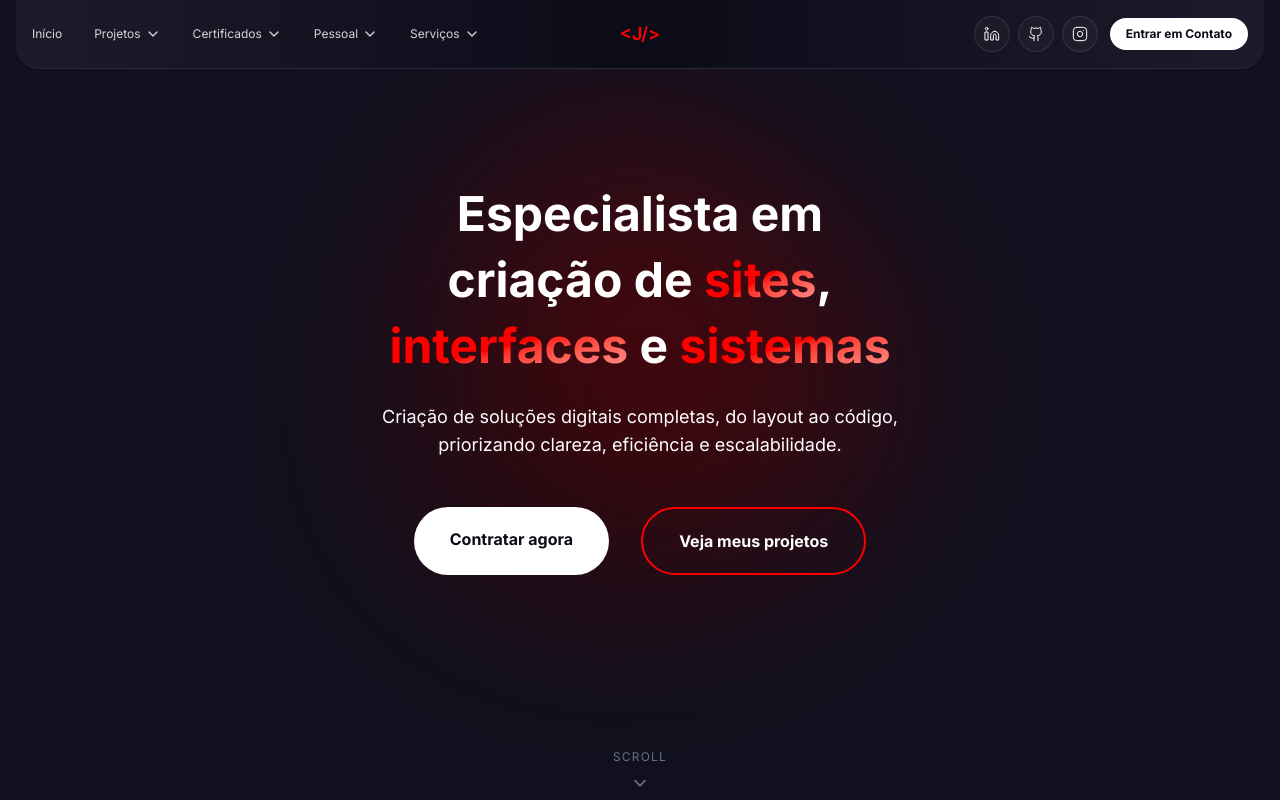
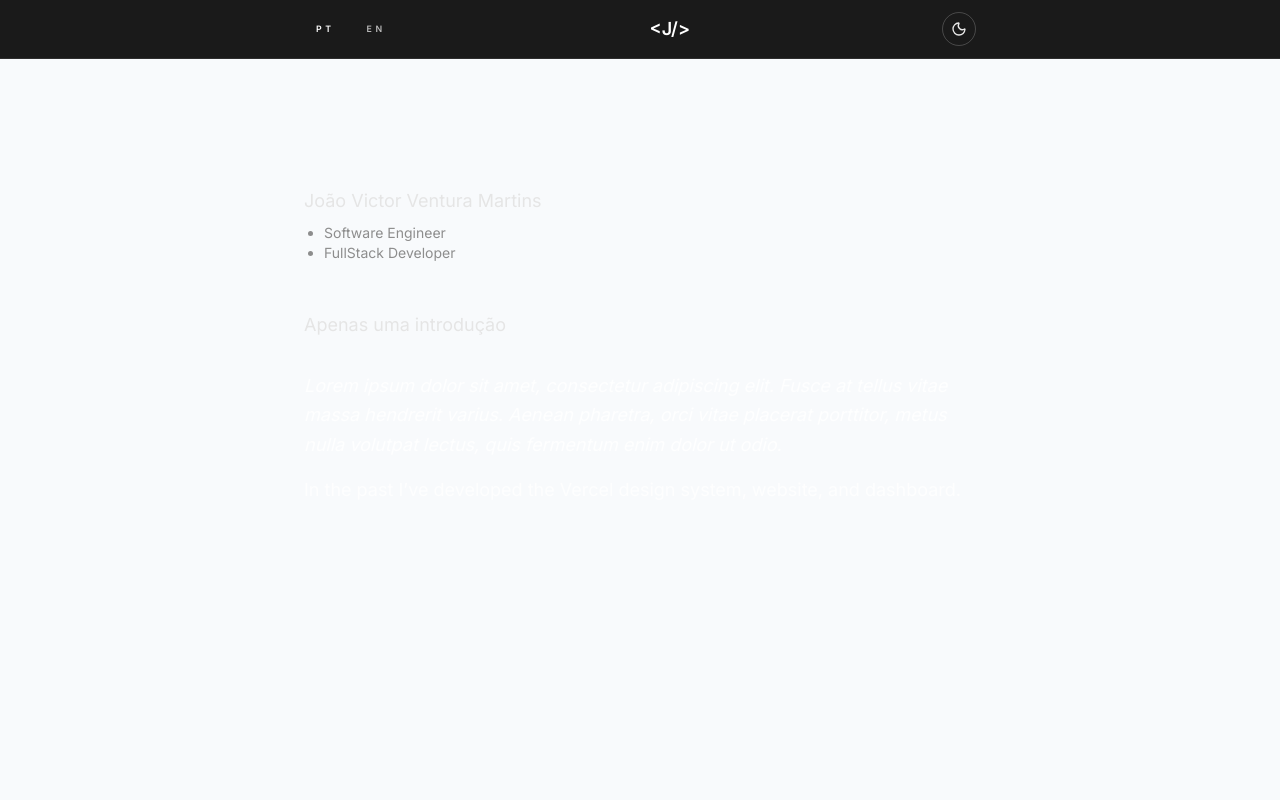
Before and after one commit to JoaoVictorVM/PortfolioJoaoVictorMartins, a Next.js app: page / in a window 1280 px wide. Shown: the top 800 px of the page. Built offline with nearby package versions, Linux system fonts and the light colour scheme.

Commit message:
refactor: altera modelo do portfolio, para o novo padrao que irei utilizar
- Alteracao definida para mudar foco do projeto
- Foco antigo: Pagina chamativa com varios componentes
- Foco atual: Partir para algo minimalista focado na qualidade dos conteudo do portfolio e nao no estilo dele

```diff
--- a/src/app/layout.tsx
+++ b/src/app/layout.tsx
@@ -2,6 +2,7 @@ import type { Metadata } from "next";
 import { Inter } from "next/font/google";
 import "../styles/globals.css";
 import ConditionalShell from "@/components/layout/conditionalShell";
+import { PreferenceProvider } from "@/context/preferences/PreferenceProvider";
 
 const inter = Inter({
   subsets: ["latin"],
@@ -22,7 +23,9 @@ export default function RootLayout({
   return (
     <html lang="en" className={inter.className}>
       <body className={`antialiased`}>
-        <ConditionalShell>{children}</ConditionalShell>
+        <PreferenceProvider>
+          <ConditionalShell>{children}</ConditionalShell>
+        </PreferenceProvider>
       </body>
     </html>
   );
--- a/src/app/page.tsx
+++ b/src/app/page.tsx
@@ -1,27 +1,14 @@
 import { AboutSection } from "@/components/pages/home/about-section/aboutSection";
 import { CertificationsSection } from "@/components/pages/home/certifications-section/certificationsSection";
 import { CtaSection } from "@/components/pages/home/cta-section/ctaSection";
-import { HeroSection } from "@/components/pages/home/hero-section/heroSection";
+import { IntroSection } from "@/components/pages/home/intro-section/introSection";
 import { ProjectsSection } from "@/components/pages/home/projects-section/projectsSection";
 import { ServicesSection } from "@/components/pages/home/services-section/servicesSection";
-import { SectionDivider } from "@/components/ui/sectionDivider";
 
 export default function Home() {
   return (
-    <>
-      <main>
-        <section id="inicio" className="h-screen flex flex-col">
-          <div className="flex-1 flex items-center justify-center">
-            <HeroSection />
-          </div>
-          <SectionDivider text="SCROLL" />
-        </section>
-        <AboutSection />
-        <ProjectsSection />
-        <CertificationsSection />
-        <ServicesSection />
-        <CtaSection />
-      </main>
-    </>
+    <main className="min-h-screen">
+      <IntroSection />
+    </main>
   );
 }
--- a/src/components/layout/footer/footer.tsx
+++ b/src/components/layout/footer/footer.tsx
@@ -1,51 +1,11 @@
-import { FooterLogo } from "./footerLogo";
-import { FooterLinks } from "./footerLinks";
-import { FooterSocial } from "./footerSocial";
-import { FooterCopyright } from "./footerCopyright";
+export function Footer() {
+  const year = new Date().getFullYear();
 
-const linksUteis = [
-  { label: "Projetos", href: "/projetos" },
-  { label: "Certificados", href: "/certificados" },
-  { label: "Links", href: "/links" },
-];
-
-const secoes = [
-  { label: "Início ", href: "/#inicio" },
-  { label: "Seção Sobre Mim", href: "/#sobre-mim" },
-  { label: "Seção Projetos", href: "/#projetos" },
-  { label: "Seção Serviços", href: "/#servicos" },
-  { label: "Seção Certificados", href: "/#certificados" },
-];
-
-export function Footer() {
   return (
-    <footer className="px-4">
-      <div className="max-w-7xl mx-auto bg-gradient-to-r from-[var(--cor-escuro-6)] via-[var(--cor-escuro-1)] to-[var(--cor-escuro-6)] rounded-t-3xl border-t border-[var(--cor-escuro-7)] p-4">
-        <div className="max-w-7xl mx-auto px-4 py-10 md:py-12">
-          <div className="grid grid-cols-1 md:grid-cols-4 gap-8 md:gap-6">
-            <div className="md:col-span-1">
-              <FooterLogo />
-            </div>
-
-            <div>
-              <FooterLinks title="Links úteis" links={linksUteis} />
-            </div>
-
-            <div>
-              <FooterLinks title="Seções" links={secoes} />
-            </div>
-
-            <div>
-              <FooterSocial />
-            </div>
-          </div>
-        </div>
-
-        <div className="border-t border-gray-800/50" />
-
-        <div className="max-w-7xl mx-auto px-4 py-6">
-          <FooterCopyright />
-        </div>
+    <footer className="border-t border-[var(--line-color-dark)] bg-[var(--bg-color-dark)]">
+      <div className="mx-auto flex max-w-2xl items-center justify-between py-3 font-normal text-sm text-[var(--detail-color-dark)]">
+        <span>Cabo Verde - MG 37880-000</span>
+        <span>{year}</span>
       </div>
     </footer>
   );
--- a/src/components/layout/header/header.tsx
+++ b/src/components/layout/header/header.tsx
@@ -1,33 +1,63 @@
-import { HeaderContato } from "./headerContato";
+"use client";
+
+import { Moon, Sun } from "lucide-react";
+import { usePreference } from "@/context/preferences/PreferenceProvider";
+import { cn } from "@/lib/utils";
 import { HeaderLogo } from "./headerLogo";
-import { Nav } from "./nav";
-import { MobileMenu } from "./mobileMenu";
+
+const languageOptions = [
+  { label: "PT", value: "pt" },
+  { label: "EN", value: "en" },
+] as const;
+
+function LanguageSwitcher() {
+  const { language, setLanguage } = usePreference();
+
+  return (
+    <div className="flex items-center gap-2 text-[0.55rem] font-semibold uppercase tracking-[0.4em]">
+      {languageOptions.map((option) => (
+        <button
+          key={option.value}
+          type="button"
+          aria-pressed={language === option.value}
+          onClick={() => setLanguage(option.value)}
+          className={cn(
+            "rounded-full px-3 py-1 transition-colors duration-200",
+            language === option.value
+              ? "bg-[var(--cor-branca)] text-[var(--cor-escuro-1)]"
+              : "text-white/70 hover:text-white",
+          )}
+        >
+          {option.label}
+        </button>
+      ))}
+    </div>
+  );
+}
+
+function ThemeSwitcher() {
+  const { theme, toggleTheme } = usePreference();
+  const isDark = theme === "dark";
+
+  return (
+    <button
+      type="button"
+      aria-label={isDark ? "Ativar modo claro" : "Ativar modo escuro"}
+      onClick={toggleTheme}
+      className="flex items-center justify-center rounded-full border border-white/20 p-2 text-white/90 transition hover:border-white/60"
+    >
+      {isDark ? <Sun size={16} /> : <Moon size={16} />}
+    </button>
+  );
+}
 
 export function Header() {
   return (
-    <header className="fixed top-0 left-0 right-0 z-50 px-4">
-      <div className="max-w-7xl mx-auto bg-gradient-to-r from-[var(--cor-escuro-6)] via-[var(--cor-escuro-1)] to-[var(--cor-escuro-6)] rounded-b-3xl border-b border-[var(--cor-escuro-7)] p-4">
-        <div className="hidden md:grid grid-cols-3 items-center">
-          <div className="flex justify-start">
-            <Nav />
-          </div>
-          <div className="flex justify-center">
-            <HeaderLogo />
-          </div>
-          <div className="flex justify-end">
-            <HeaderContato />
-          </div>
-        </div>
-
-        <div className="flex md:hidden items-center justify-between">
-          <div className="w-10"></div>
-          <div className="flex-1 flex justify-center">
-            <HeaderLogo />
-          </div>
-          <div className="w-10 flex justify-end">
-            <MobileMenu />
-          </div>
-        </div>
+    <header className="border-b border-[var(--line-color-dark)] bg-[var(--bg-color-dark)]">
+      <div className="mx-auto flex max-w-2xl items-center justify-between gap-4 py-3 text-xs text-white">
+        <LanguageSwitcher />
+        <HeaderLogo />
+        <ThemeSwitcher />
       </div>
     </header>
   );
--- /dev/null
+++ b/src/components/pages/home/intro-section/introSection.tsx
@@ -0,0 +1,31 @@
+export function IntroSection() {
+  return (
+    <section id="inicio" className="px-4 py-32">
+      <div className="mx-auto max-w-2xl space-y-8 text-[var(--text-color-dark)]">
+        <div className="space-y-12">
+          <div className="space-y-2">
+            <h1 className="text-lg">João Victor Ventura Martins</h1>
+            <ul className="list-disc pl-5 text-[var(--detail-color-dark)] text-sm font-normal">
+              <li>Software Engineer</li>
+              <li>FullStack Developer</li>
+            </ul>
+          </div>
+          <h1 className="text-lg">Apenas uma introdução</h1>
+        </div>
+
+        <div className="space-y-4 text-lg leading-relaxed text-white/80">
+          <p className="italic text-white/90">
+            Lorem ipsum dolor sit amet, consectetur adipiscing elit. Fusce at
+            tellus vitae massa hendrerit varius. Aenean pharetra, orci vitae
+            placerat porttitor, metus nulla volutpat lectus, quis fermentum enim
+            dolor ut odio.
+          </p>
+          <p>
+            In the past I’ve developed the Vercel design system, website, and
+            dashboard.
+          </p>
+        </div>
+      </div>
+    </section>
+  );
+}
--- /dev/null
+++ b/src/context/preferences/PreferenceProvider.tsx
@@ -0,0 +1,111 @@
+"use client";
+
+import {
+  createContext,
+  useContext,
+  useEffect,
+  useMemo,
+  useState,
+} from "react";
+
+export type Language = "pt" | "en";
+export type ThemeMode = "dark" | "light";
+
+interface PreferenceContextValue {
+  language: Language;
+  setLanguage: (language: Language) => void;
+  theme: ThemeMode;
+  toggleTheme: () => void;
+  toggleLanguage: () => void;
+}
+
+const PreferenceContext = createContext<PreferenceContextValue | null>(null);
+
+const LANGUAGE_STORAGE_KEY = "portfolio-language";
+const THEME_STORAGE_KEY = "portfolio-theme";
+
+export function PreferenceProvider({
+  children,
+}: Readonly<{ children: React.ReactNode }>) {
+  const [language, setLanguage] = useState<Language>("pt");
+  const [theme, setTheme] = useState<ThemeMode>("dark");
+
+  useEffect(() => {
+    if (typeof window === "undefined") {
+      return;
+    }
+
+    const storedLanguage = window.localStorage.getItem(LANGUAGE_STORAGE_KEY);
+    if (storedLanguage === "pt" || storedLanguage === "en") {
+      setLanguage(storedLanguage);
+    }
+
+    const storedTheme = window.localStorage.getItem(THEME_STORAGE_KEY);
+    if (storedTheme === "dark" || storedTheme === "light") {
+      setTheme(storedTheme);
+    } else if (window.matchMedia("(prefers-color-scheme: dark)").matches) {
+      setTheme("dark");
+    } else {
+      setTheme("light");
+    }
+  }, []);
+
+  useEffect(() => {
+    if (typeof document === "undefined") {
+      return;
+    }
+
+    document.documentElement.dataset.theme = theme;
+
+    if (typeof window !== "undefined") {
+      window.localStorage.setItem(THEME_STORAGE_KEY, theme);
+    }
+  }, [theme]);
+
+  useEffect(() => {
+    if (typeof document === "undefined") {
+      return;
+    }
+
+    document.documentElement.dataset.language = language;
+
+    if (typeof window !== "undefined") {
+      window.localStorage.setItem(LANGUAGE_STORAGE_KEY, language);
+    }
+  }, [language]);
+
+  const toggleTheme = () => {
+    setTheme((current) => (current === "dark" ? "light" : "dark"));
+  };
+
+  const toggleLanguage = () => {
+    setLanguage((current) => (current === "pt" ? "en" : "pt"));
+  };
+
+  const value = useMemo(
+    () => ({
+      language,
+      setLanguage,
+      theme,
+      toggleTheme,
+      toggleLanguage,
+    }),
+    [language, theme],
+  );
+
+  return (
+    <PreferenceContext.Provider value={value}>
+      {children}
+    </PreferenceContext.Provider>
+  );
+}
+
+export function usePreference() {
+  const context = useContext(PreferenceContext);
+
+  if (!context) {
+    throw new Error("usePreference must be used inside PreferenceProvider.");
+  }
+
+  return context;
+}
--- a/src/styles/globals.css
+++ b/src/styles/globals.css
@@ -4,9 +4,18 @@
 @import "./backgroundBreath.css";
 
 body {
-    background: var(--cor-escuro-4);
+  background: var(--bg-color-dark);
+  color: var(--cor-branca);
+  transition:
+    background 0.25s ease,
+    color 0.25s ease;
+}
+
+[data-theme="light"] body {
+  background: #f8fafc;
+  color: #0c0c19;
 }
 
 h1 {
-    color: var(--cor-branca);
+  color: var(--cor-branca);
 }
--- a/src/styles/variables.css
+++ b/src/styles/variables.css
@@ -1,19 +1,9 @@
 :root {
-    --cor-branca: #ffffff;
-    --cor-cinza-1: #e1d9d9;
-    --cor-cinza-2: #d4d4d4;
-    --cor-cinza-3: #7c7c86;
-    --cor-primaria-1: #ff0000;
-    --cor-primaria-2: #be0000;
-    --cor-primaria-3: #7d0000;
-    --cor-primaria-4: #ff9898;
-    --cor-escuro-1: #0c0c19;
-    --cor-escuro-2: #0d0d1a;
-    --cor-escuro-3: #0e0d1b;
-    --cor-escuro-4: #10101e;
-    --cor-escuro-5: #11111e;
-    --cor-escuro-6: #1b1b2b;
-    --cor-escuro-7: #29293f;
+  /* Cores Modo Dark*/
+  --bg-color-dark: #1a1a1a;
+  --text-color-dark: #e5e5e5;
+  --detail-color-dark: #8d8d8d;
+  --line-color-dark: #2e2e2e;
 }
 
 /* #0D0D1A
@@ -46,3 +36,21 @@
 
 #cecece
 #838383 */
+
+/*
+--cor-branca: #ffffff;
+--cor-cinza-1: #e1d9d9;
+--cor-cinza-2: #d4d4d4;
+--cor-cinza-3: #7c7c86;
+--cor-primaria-1: #ff0000;
+--cor-primaria-2: #be0000;
+--cor-primaria-3: #7d0000;
+--cor-primaria-4: #ff9898;
+--cor-escuro-1: #0c0c19;
+--cor-escuro-2: #0d0d1a;
+--cor-escuro-3: #0e0d1b;
+--cor-escuro-4: #10101e;
+--cor-escuro-5: #11111e;
+--cor-escuro-6: #1b1b2b;
+--cor-escuro-7: #29293f;
+*/
```
Also changed, not shown: src/components/layout/footer/oldfooter.tsx (added, +52 -0 lines), src/components/layout/header/oldheader.tsx (added, +34 -0 lines), 1 other file (tests, documents, lock files or other folders).
